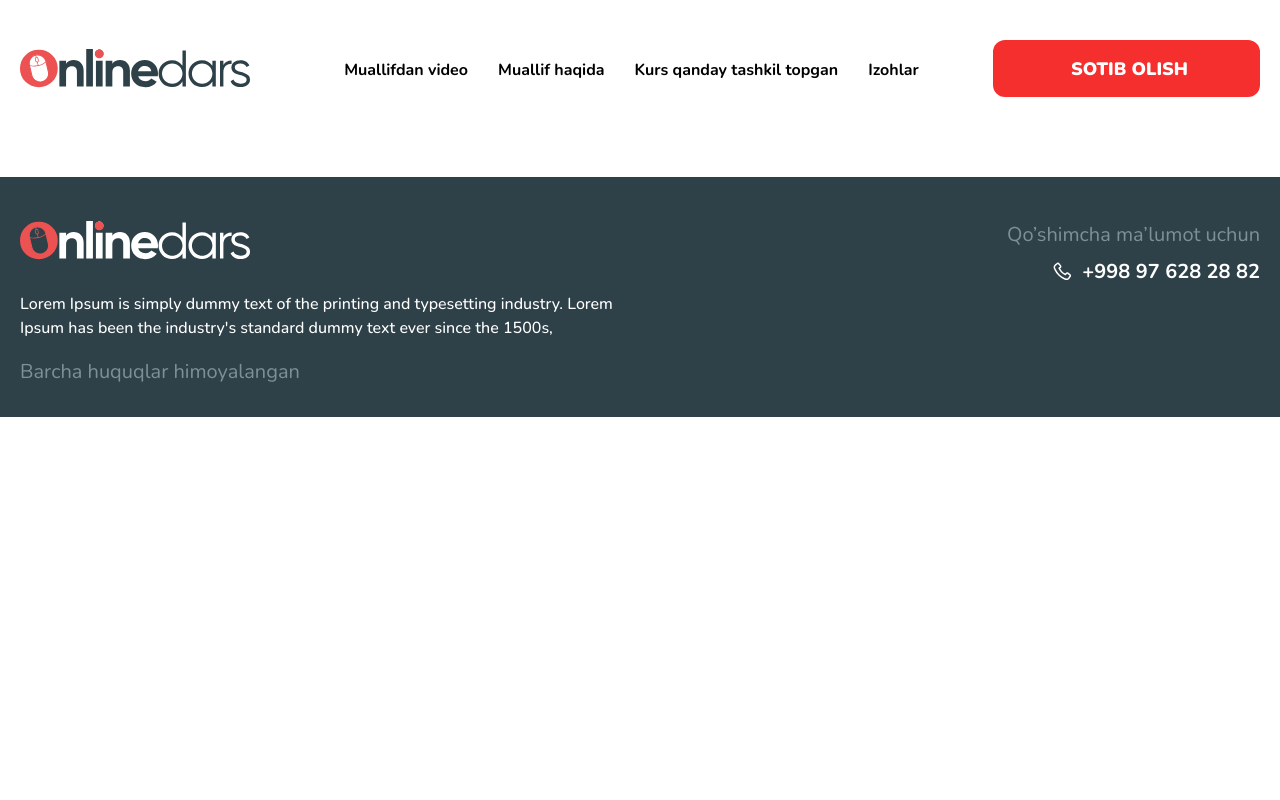
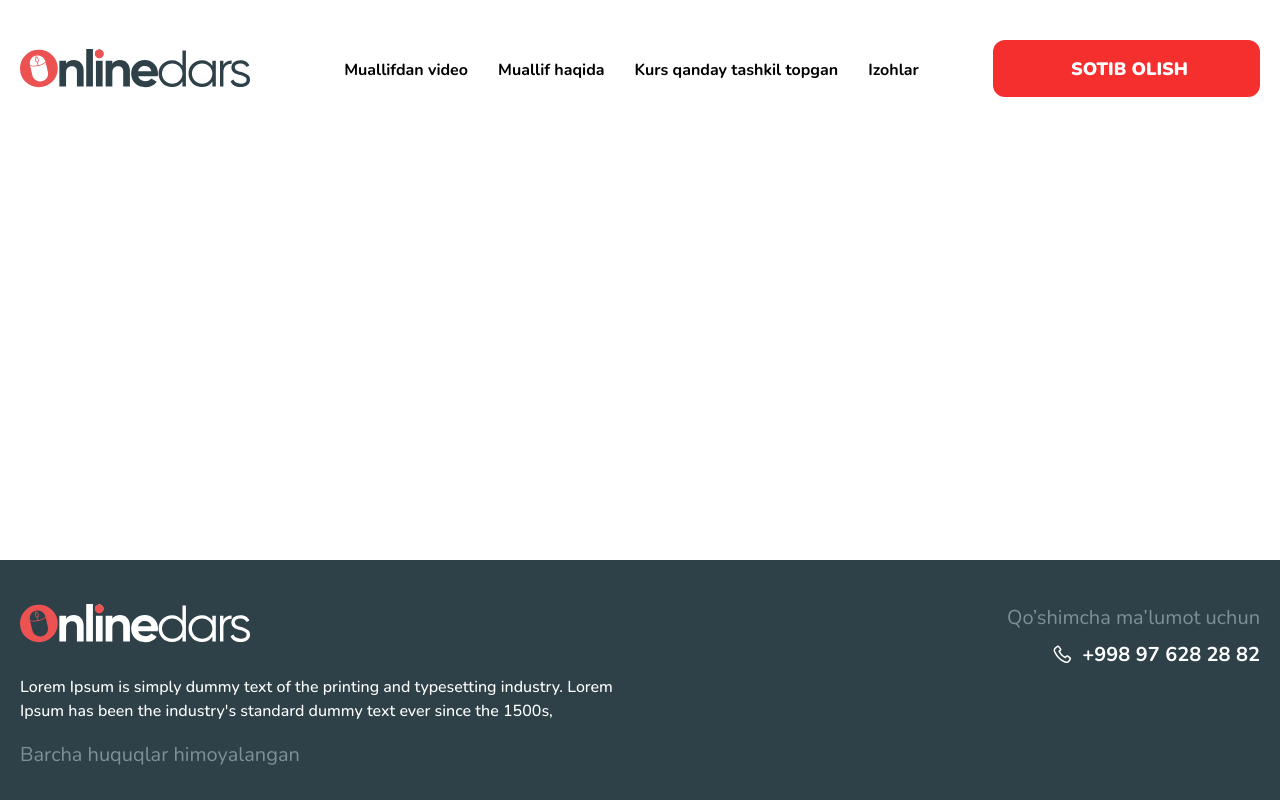
Before and after one commit to akramjonnuriddinov/online-dars, a Vue app: page /about_course in a window 1280 px wide. Built offline with nearby package versions, Linux system fonts and the light colour scheme.

Commit message:
Add sticky footer

```diff
--- a/src/App.vue
+++ b/src/App.vue
@@ -4,7 +4,24 @@ import TheFooter from '@/components/TheFooter.vue'
 </script>
 
 <template>
-  <the-header />
-  <router-view />
-  <the-footer />
+  <div id="app">
+    <the-header />
+    <div class="main-content">
+      <router-view />
+    </div>
+    <the-footer />
+  </div>
 </template>
+
+<style>
+#app {
+  display: flex;
+  flex-direction: column;
+  height: 100%;
+}
+
+.main-content {
+  flex-grow: 1;
+  height: 100%;
+}
+</style>
```
